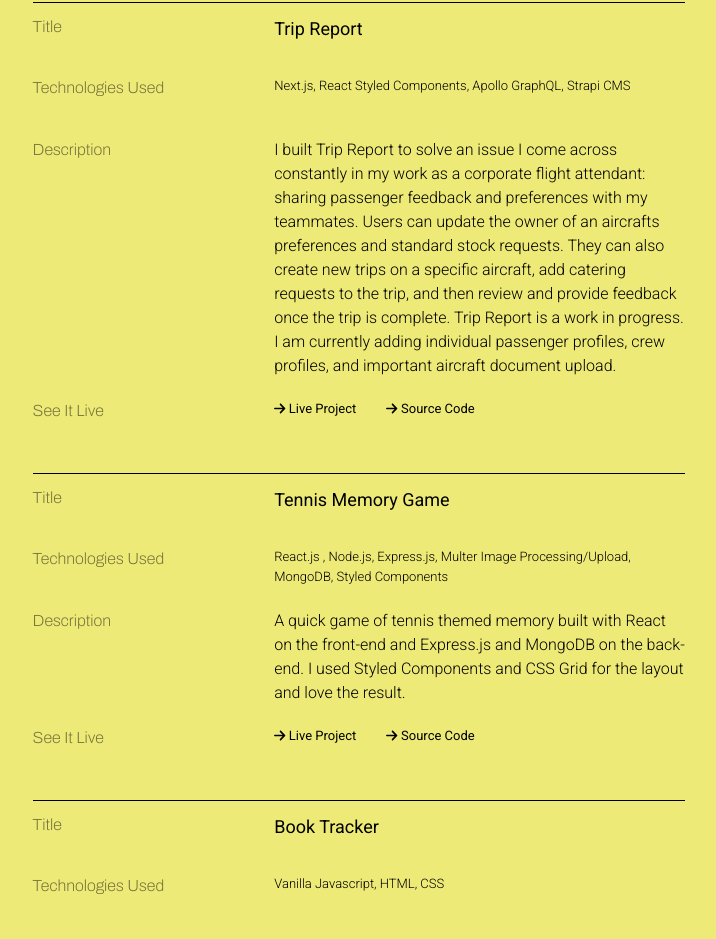
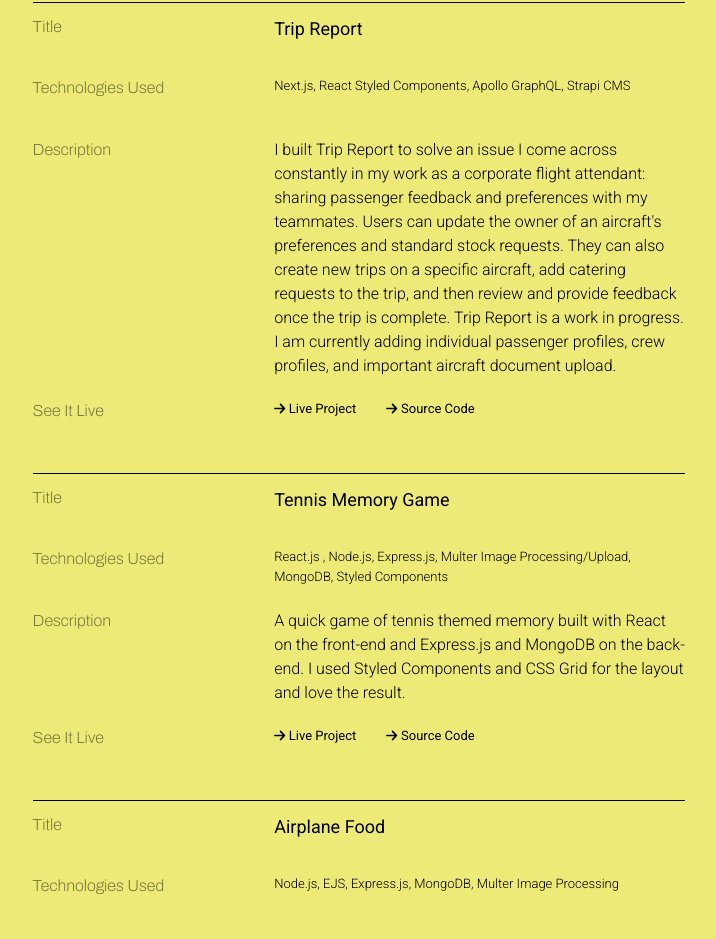
Before and after one commit to nongrubl89/portfolio-mio, a Next.js app: page / in a window 1280 px wide. Shown: the part 1540-2479 px from the top of the page, without its empty margins (281-997 px from the left). Built offline with nearby package versions, Linux system fonts and the light colour scheme.

Commit message:
updated url for one project and font-size on contact page

```diff
--- a/components/ContactMe.js
+++ b/components/ContactMe.js
@@ -15,10 +15,13 @@
   h4 {
     font-family: 'Archivo', sans-serif;
     font-weight: 200;
+    font-size: 1em;
+    padding: 1em;
   }
   h6 {
     font-family: 'Roboto', sans-serif;
     font-weight: 400;
+    font-size: 1em;
   }
 `;
 
--- a/components/Portfolio.js
+++ b/components/Portfolio.js
@@ -8,7 +8,7 @@
     name: 'Trip Report',
     Tecnologies: 'Next.js, React Styled Components, Apollo GraphQL, Strapi CMS',
     Description:
-      'I built Trip Report to solve an issue I come across constantly in my work as a corporate flight attendant: sharing passenger feedback and preferences with my teammates. Users can update the owner of an aircrafts preferences and standard stock requests. They can also create new trips on a specific aircraft, add catering requests to the trip, and then review and provide feedback once the trip is complete. Trip Report is a work in progress. I am currently adding individual passenger profiles, crew profiles, and important aircraft document upload.',
+      "I built Trip Report to solve an issue I come across constantly in my work as a corporate flight attendant: sharing passenger feedback and preferences with my teammates. Users can update the owner of an aircraft's preferences and standard stock requests. They can also create new trips on a specific aircraft, add catering requests to the trip, and then review and provide feedback once the trip is complete. Trip Report is a work in progress. I am currently adding individual passenger profiles, crew profiles, and important aircraft document upload.",
     SourceCode: 'https://github.com/nongrubl89/Trip-Report',
     LiveProject: 'https://trip-report-alpha.vercel.app/',
   },
@@ -22,12 +22,12 @@
     LiveProject: 'https://ecstatic-lichterman-006afa.netlify.app/',
   },
   {
-    name: 'Book Tracker',
-    Tecnologies: 'Vanilla Javascript, HTML, CSS',
+    name: 'Airplane Food',
+    Tecnologies: 'Node.js, EJS, Express.js, MongoDB, Multer Image Processing',
     Description:
-      'This is an older project built with the New York Times books API. Users can track and rate books that theyve read and discover other books by their favorite authors thanks to the New York Times books API!',
-    SourceCode: 'github.com',
-    LiveProject: 'github.com',
+      "Airplane Food is a small blog built with EJS templating. It's a CRUD app showcasing some of the recipes I like to use while cooking at 40,000 feet. Bon Appetit and Bon Voyage!",
+    SourceCode: 'https://github.com/nongrubl89/Mangiamo',
+    LiveProject: 'https://airplane-food.herokuapp.com/',
   },
 ];
 
```
